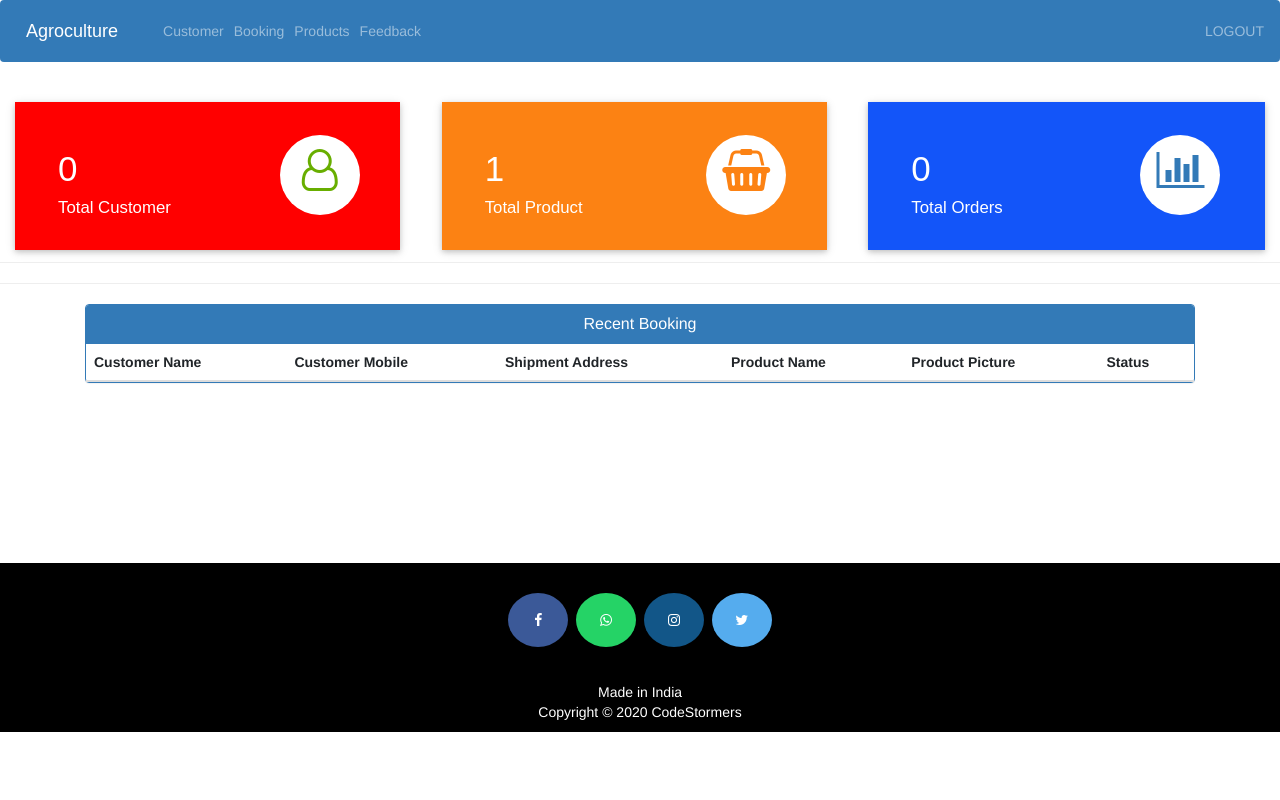
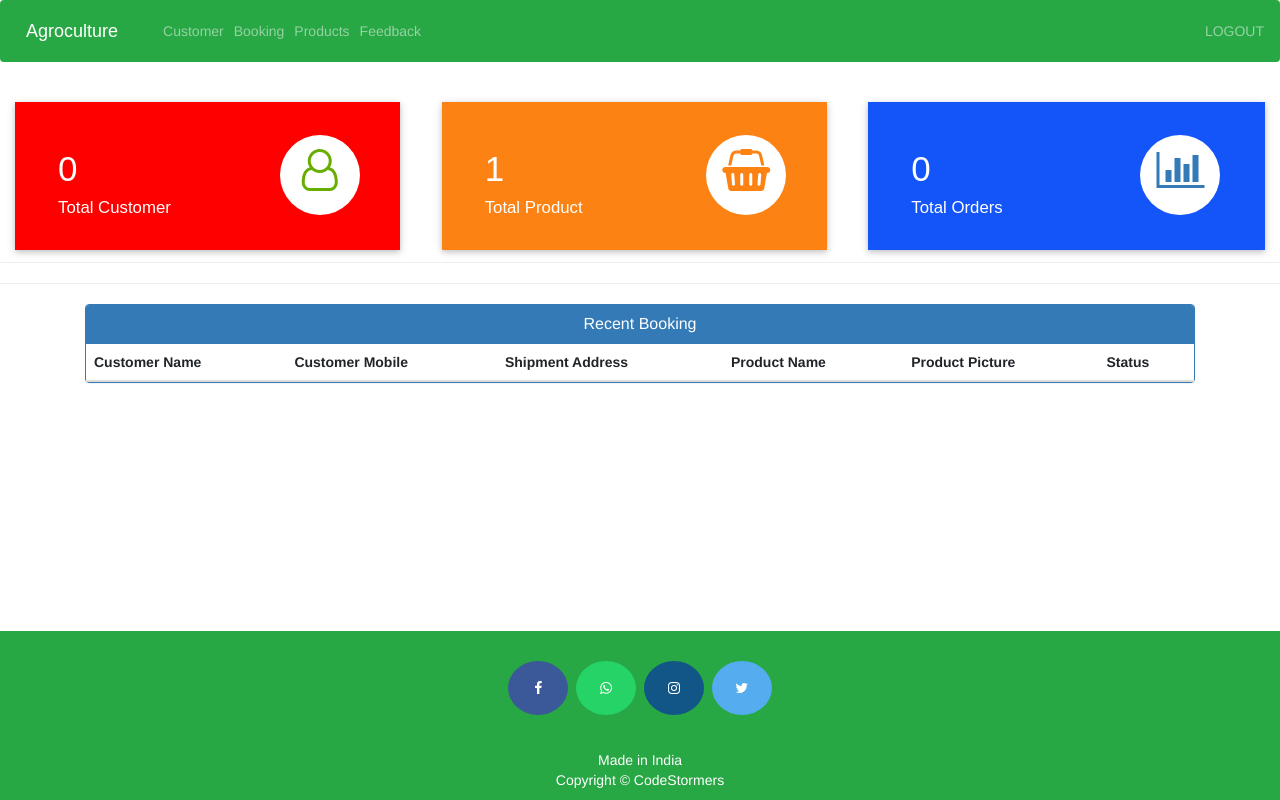
Before and after one commit to ppathi3/agroculture, a Django app: page /admin-dashboard in a window 1280 px wide. Run offline with Django 3.2, Linux system fonts and the light colour scheme; a user stored in the database is signed in; data comes from the database, SQL or seed files in the repository; data that the repository does not hold is empty; some libraries are stand-ins or nearby versions.

Commit message:
Fixed footer positions and colors

```diff
--- a/templates/ecom/admin_base.html
+++ b/templates/ecom/admin_base.html
@@ -24,8 +24,11 @@
         -----------------------------------------*/
         footer {
           padding: 0px 0px 0px 0px;
-          background-color: black;
+          background-color: #28a745;
           margin: 0px;
+          width: 100%;
+          position: fixed;
+          bottom: 0;
         }
 
 
@@ -82,7 +85,7 @@
 
 
   <div class="bs-example">
-    <nav class="navbar navbar-expand-md navbar-dark fixed-top" style="background:#337AB7;">
+    <nav class="navbar navbar-expand-md navbar-dark fixed-top" style="background: #28a745;">
       <a href="/" class="navbar-brand">Agroculture</a>
       <button type="button" class="navbar-toggler" data-toggle="collapse" data-target="#navbarCollapse">
         <span class="navbar-toggler-icon"></span>
@@ -124,7 +127,7 @@
         <div class="col-md-12 col-sm-12">
           <div style="color:#ffffff;" class="wow fadeInUp footer-copyright">
             <p>Made in India <br>
-              Copyright &copy; 2020 CodeStormers </p>
+              Copyright &copy; CodeStormers </p>
           </div>
         </div>
       </div>
--- a/templates/ecom/customer_base.html
+++ b/templates/ecom/customer_base.html
@@ -182,6 +182,9 @@ footer {
   background-color: #2e8b57;
   text-align: center;
   padding: 10px 0;
+  width: 100%;
+  position: fixed;
+  bottom: 0;
 }
 
 /* Social Icons */
--- a/templates/ecom/footer.html
+++ b/templates/ecom/footer.html
@@ -20,6 +20,7 @@ footer {
   left: 0;
   bottom: 0;
   width: 100%;
+  position: fixed;
 }
 
 /* Social Icons */
```
